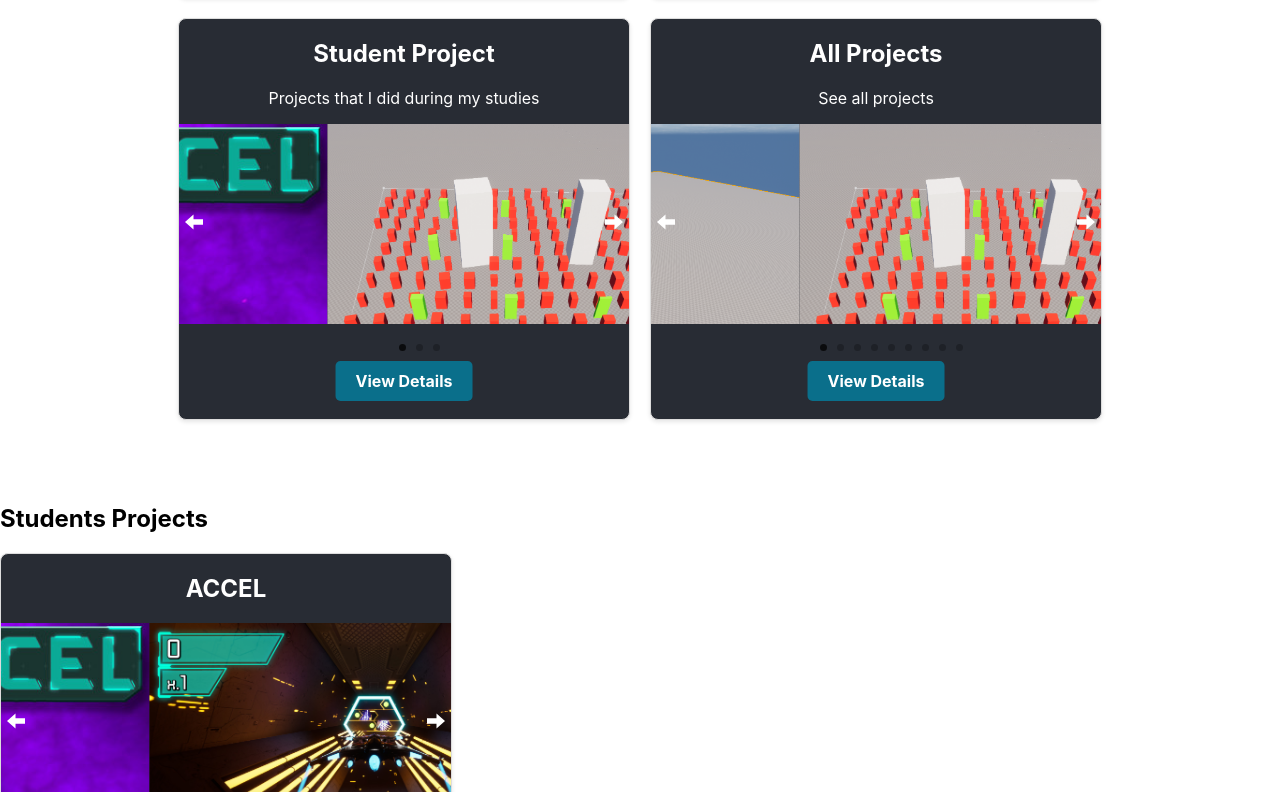
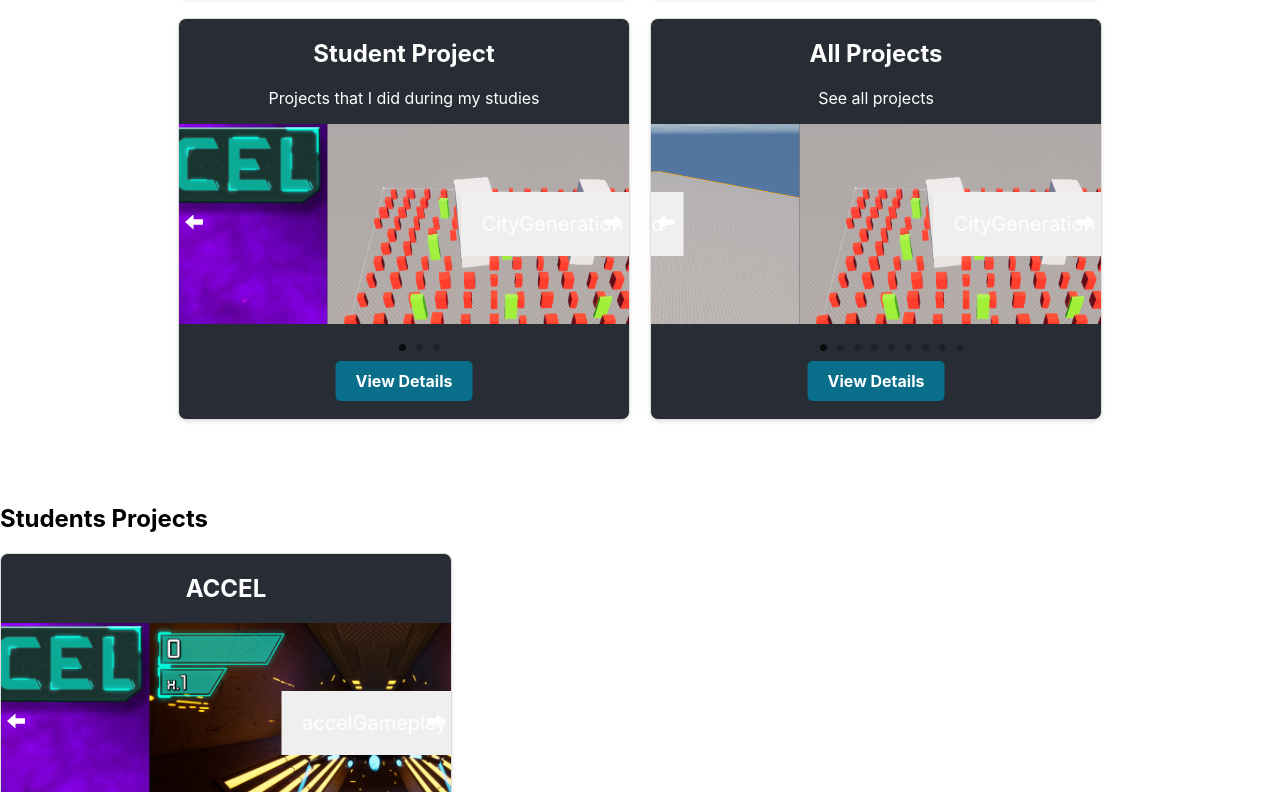
Before and after one commit to ThomasPiessat/Portfolio, a React (Create React App) app: page /project/StudentProject in a window 1280 px wide. Shown: the part 608-1400 px from the top of the page. Built offline with nearby package versions, Linux system fonts and the light colour scheme.

Commit message:
WIP project page

```diff
--- a/src/App.jsx
+++ b/src/App.jsx
@@ -5,6 +5,8 @@ import About from "./components/About/About.jsx"
 import ProjectsShow from './components/Projects/ProjectsShow.jsx';
 import ProfessionalProjectsPage from "./components/Projects/ProjectsPages/ProfessionalProjectsPage.jsx";
 import StudentProjectsPage from "./components/Projects/ProjectsPages/StudentProjectsPage.jsx";
+import { projects } from "./projectsData.js";
+import DetailedProjectPage from './components/Projects/ProjectsPages/DetailedProjectPage.jsx';
 import Footer from "./components/Footer/Footer.jsx";
 
 import {
@@ -25,6 +27,7 @@ function App() {
         <Route path="/project" element={<ProjectsShow />} />
         <Route path="/project/ProfessionalProject" element={<ProfessionalProjectsPage />} />
         <Route path="/project/StudentProject" element={<StudentProjectsPage />} />
+        <Route path="/project/:projectId" element={<DetailedProjectPage projects={projects} />} />
         <Route path="*" element={<Navigate to="/"/>} />
       </Routes>
       <Footer />
--- a/src/components/Projects/ProjectBox.css
+++ b/src/components/Projects/ProjectBox.css
@@ -30,6 +30,13 @@
   height: 200px;
 }
 
+.each-slide-effect span {
+  padding: 20px;
+  font-size: 20px;
+  background: #efefef;
+  text-align: center;
+}
+
 .view-details {
   position: absolute;
   text-align: center;
--- a/src/components/Projects/ProjectBox.jsx
+++ b/src/components/Projects/ProjectBox.jsx
@@ -25,7 +25,9 @@ const properties = {
             <Slide indicators={true} {...properties} images={images.map((image) => ({ source: image }))} autoplay duration={5000}>
               {images.map((image, index) => (
                 <div key={index} className="each-slide-effect">
-                  <div style={{ backgroundImage: `url(${image})` }} />
+                  <div style={{ backgroundImage: `url(${image})` }}>
+                    <span>{getImageName(image)}</span>
+                  </div>
                 </div>
               ))}
             </Slide>
@@ -40,4 +42,11 @@ const properties = {
   );
 }
 
+function getImageName(path) {
+  const pathArray = path.split('/');
+  const fileNameWithExtension = pathArray[pathArray.length - 1];
+  const [fileNameWithoutExtension] = fileNameWithExtension.split('.');
+  return fileNameWithoutExtension;
+}
+
 export default ProjectBox;
--- /dev/null
+++ b/src/components/Projects/ProjectsPages/DetailedProjectPage.css
@@ -0,0 +1,24 @@
+.detailed-project {
+  max-width: 800px;
+  margin: 0 auto;
+  padding: 20px;
+  box-shadow: 0 0 10px rgba(0, 0, 0, 0.1);
+  border-radius: 8px;
+  background-color: #fff;
+}
+
+.detailed-project h2 {
+  color: #333;
+}
+
+.detailed-project p {
+  margin: 10px 0;
+  line-height: 1.5;
+}
+
+.detailed-project strong {
+  font-weight: bold;
+  margin-right: 5px;
+}
+
+/* Add additional styles as needed */
--- /dev/null
+++ b/src/components/Projects/ProjectsPages/DetailedProjectPage.jsx
@@ -0,0 +1,46 @@
+import React from 'react';
+import { useParams } from 'react-router-dom';
+
+function DetailedProjectPage({ projects }) {
+    const { category, projectId } = useParams();
+
+    // Find the project based on category and projectId
+    const project = projects.find((p) => p.category === category && p.id.toString() === projectId);
+
+    // If project is not found, you can handle it accordingly (e.g., show an error message)
+    if (!project) {
+      return <div>Project not found</div>;
+    }
+
+    return (
+      <div className="detailed-project">
+        <h2>{project.title}</h2>
+        <p>
+          <strong>Introduction:</strong> {project.introduction}
+        </p>
+        <p>
+          <strong>Project Type:</strong> {project.projectType}
+        </p>
+        <p>
+          <strong>Engine:</strong> {project.engine}
+        </p>
+        <p>
+          <strong>Language:</strong> {project.language}
+        </p>
+        <p>
+          <strong>Team:</strong> {project.team}
+        </p>
+        <p>
+          <strong>Time:</strong> {project.time}
+        </p>
+        <p>
+          <strong>Period:</strong> {project.period}
+        </p>
+        <p>
+          <strong>About the Game:</strong> {project.aboutTheGame}
+        </p>
+      </div>
+    );
+  }
+
+  export default DetailedProjectPage;
--- a/src/components/Projects/ProjectsPages/StudentProjectsPage.jsx
+++ b/src/components/Projects/ProjectsPages/StudentProjectsPage.jsx
@@ -15,7 +15,7 @@ function StudentProjectsPage() {
         <h2>Students Projects</h2>
         <div style={{ display: 'flex' }}>
           {studentProject.map((project) => (
-            <ProjectBox key={project.id} title={project.title} images={project.images} />
+            <ProjectBox category={project.title} title={project.title} images={project.images} />
           ))}
         </div>
       </div>
--- a/src/projectsData.js
+++ b/src/projectsData.js
@@ -52,3 +52,19 @@ export const icons = {
     Vue_Icon,
     React_Icon,
 }
+
+export const projects = [
+    {
+      id: 1,
+      title: 'Accel',
+      introduction: 'Lorem ipsum...',
+      projectType: 'Personal',
+      engine: 'Unity',
+      language: 'C#',
+      team: 'Solo',
+      time: '3 months',
+      period: '2022',
+      aboutTheGame: 'Details about the game...',
+    },
+    // Add more projects as needed
+  ];
```
Also changed, not shown: src/components/Projects/ProjectsPages/StudentProjects/AccelPage.jsx (added, +11 -0 lines).
